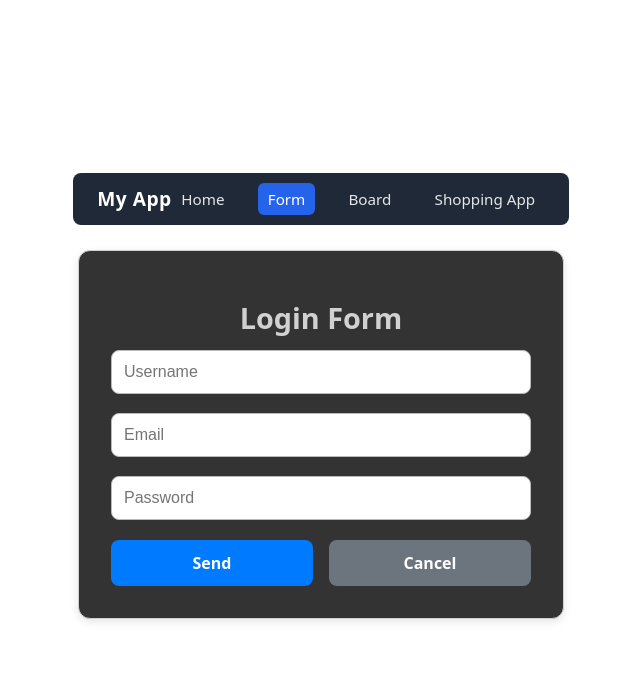
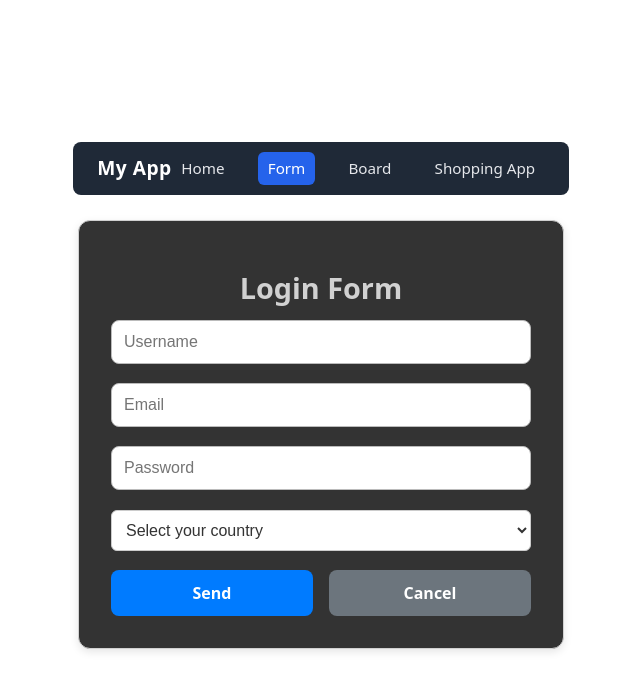
Before and after one commit to adg08101/react-vite, a React (Vite) app in the folder vite-project/: page /login in a window 1280 px wide. Shown: the top 690 px of the page, without its empty margins (319-959 px from the left). Built offline with nearby package versions, Linux system fonts and the light colour scheme.

Commit message:
countries select

```diff
--- a/vite-project/src/components/Form.jsx
+++ b/vite-project/src/components/Form.jsx
@@ -9,12 +9,14 @@ export default function Form() {
     user: "",
     email: "",
     password: "",
+    country: "",
   };
 
   const formErrorDefaultState = {
     userError: "",
     emailError: "",
     passwordError: "",
+    countryError: "",
   };
 
   const [form, setForm] = useState(formDefaultState);
@@ -55,7 +57,7 @@ export default function Form() {
   };
 
   return (
-    <div className="form-container" onClick={() => console.log("activated")}>
+    <div className="form-container">
       <h1 className="form-title">Login Form</h1>
 
       <form className="form" onSubmit={handleSubmit}>
@@ -104,6 +106,26 @@ export default function Form() {
           )}
         </div>
 
+        {/* Country Select */}
+        <div className="form-group">
+          <select
+            name="country"
+            value={form.country}
+            onChange={handleChange}
+            className="country-select"
+          >
+            <option value="">Select your country</option>
+            {countries.map((c) => (
+              <option key={c} value={c}>
+                {c}
+              </option>
+            ))}
+          </select>
+          {formError.countryError && (
+            <span className="error">{formError.countryError}</span>
+          )}
+        </div>
+
         {/* Buttons */}
         <div className="button-row">
           <button type="submit" className="btn primary">
@@ -117,3 +139,16 @@ export default function Form() {
     </div>
   );
 }
+
+/* Full Country List */
+const countries = [
+  "Argentina", "Australia", "Austria", "Belgium", "Bolivia", "Brazil", "Canada",
+  "Chile", "China", "Colombia", "Costa Rica", "Cuba", "Denmark", "Dominican Republic",
+  "Ecuador", "Egypt", "El Salvador", "Finland", "France", "Germany", "Greece",
+  "Guatemala", "Haiti", "Honduras", "Hungary", "Iceland", "India", "Indonesia",
+  "Ireland", "Israel", "Italy", "Japan", "Kenya", "Luxembourg", "Mexico",
+  "Netherlands", "New Zealand", "Nicaragua", "Norway", "Panama", "Paraguay",
+  "Peru", "Poland", "Portugal", "Romania", "Russia", "South Africa", "South Korea",
+  "Spain", "Sweden", "Switzerland", "Turkey", "Ukraine", "United Kingdom",
+  "United States", "Uruguay", "Venezuela"
+];
--- a/vite-project/src/components/css/Form.css
+++ b/vite-project/src/components/css/Form.css
@@ -82,3 +82,25 @@
   .btn.secondary:hover {
     opacity: 0.9;
   }
+  .country-select {
+    width: 100%;
+    padding: 10px;
+    border: 1px solid #ccc;
+    border-radius: 6px;
+    background-color: white;
+    font-size: 16px;
+    cursor: pointer;
+    color: #333;
+  }
+
+  /* Hover */
+  .country-select:hover {
+    border-color: #888;
+  }
+
+  /* When focused */
+  .country-select:focus {
+    outline: none;
+    border-color: #4a90e2;
+    box-shadow: 0 0 4px rgba(74, 144, 226, 0.4);
+  }
```
